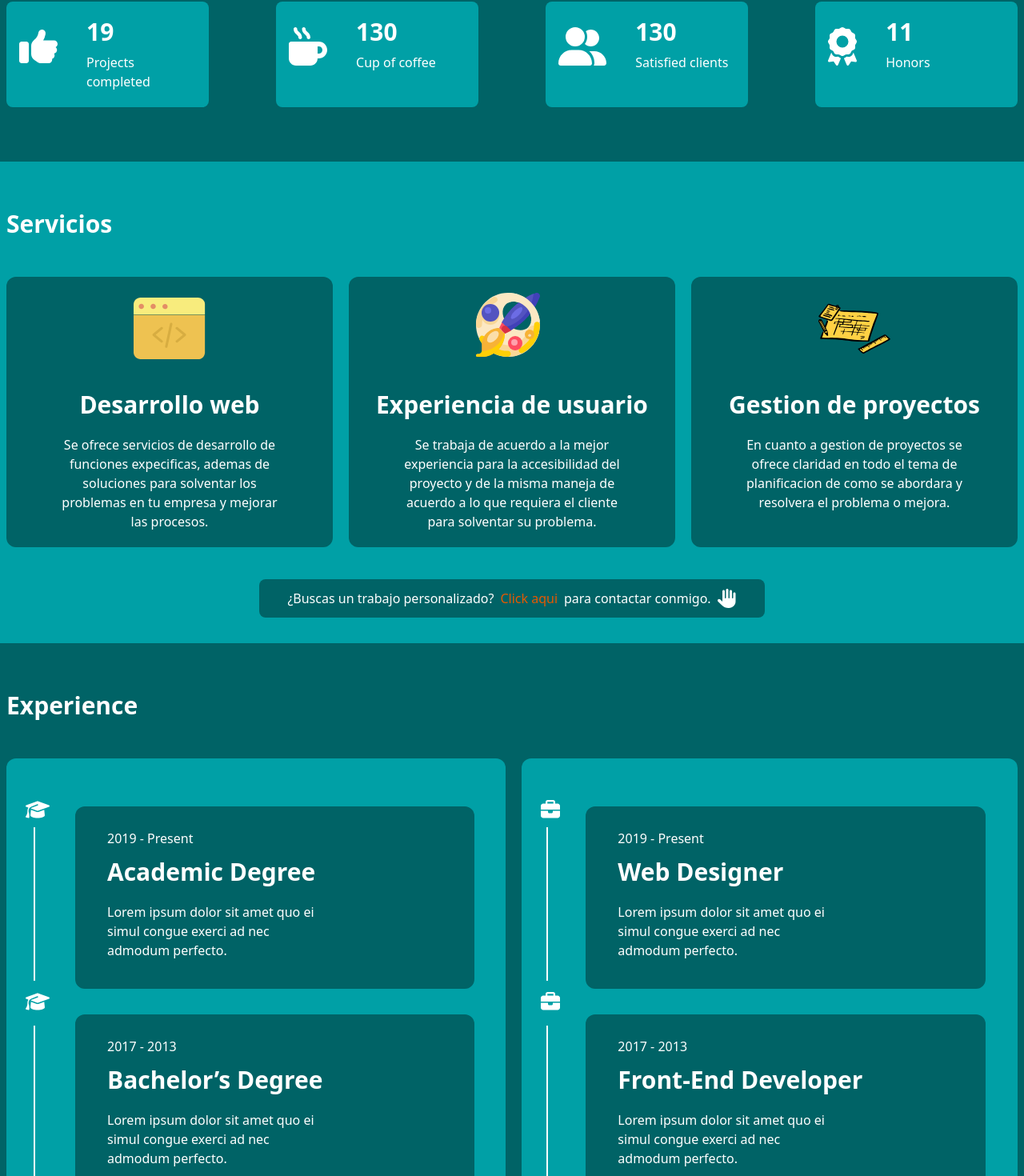
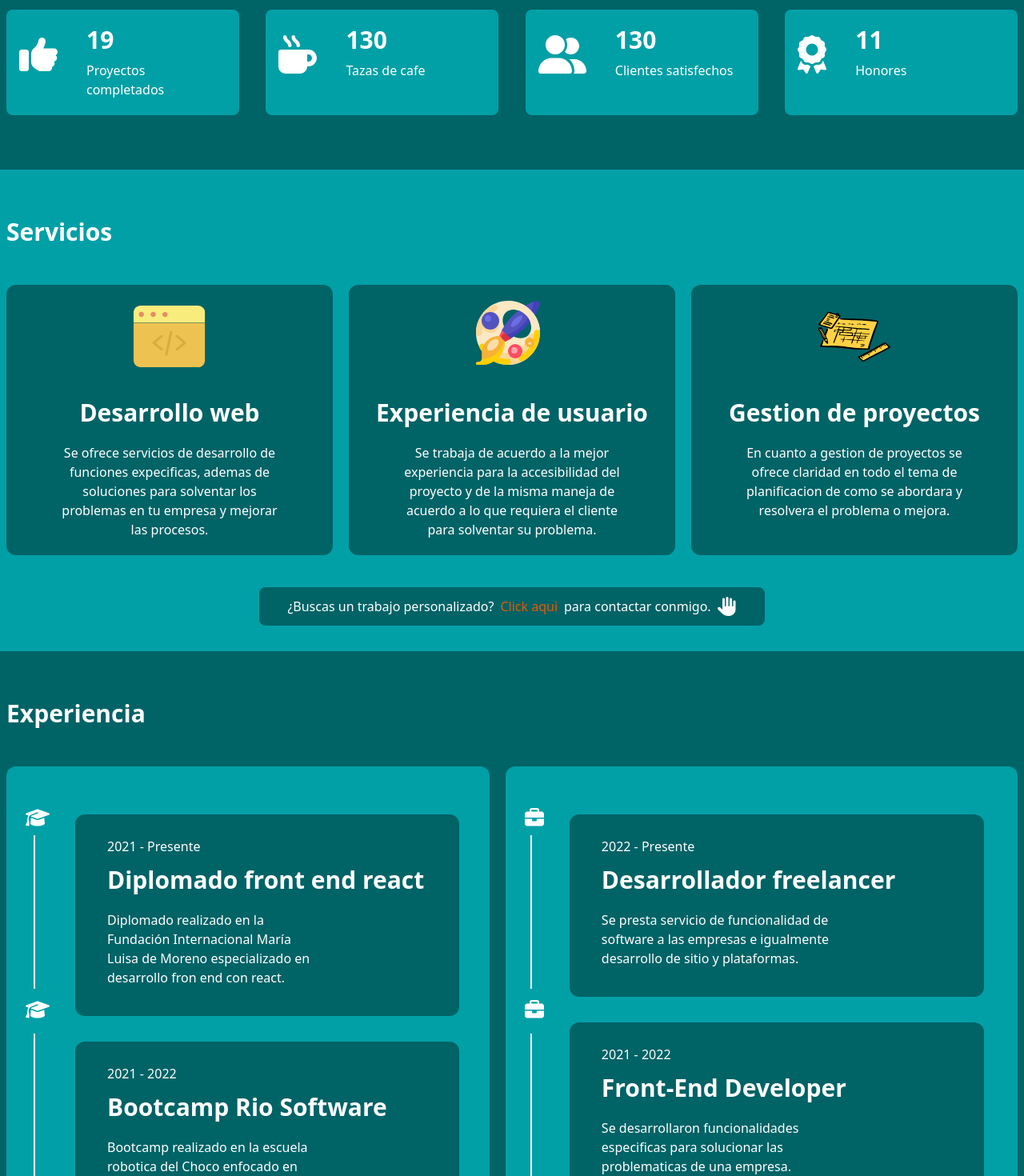
Before and after one commit to RubenJ27/Portafolio-profesional, a React (Vite) app: page / in a window 1280 px wide. Shown: the part 1262-2732 px from the top of the page at 80% size. Built offline with nearby package versions, Linux system fonts and the light colour scheme.

Commit message:
Se corrigieron los textos de toda la landing

```diff
--- a/src/pages/ExperiencePage.jsx
+++ b/src/pages/ExperiencePage.jsx
@@ -7,13 +7,13 @@ export default function Experience() {
     <>
       <div className="flex flex-wrap justify-center items-center px-2 py-3 bg-secondary-color flex-end relative" id="experience">
         <h1 className="flex container text-white font-bold text-3xl w-full my-12">
-          Experience
+          Experiencia
         </h1>
         <div className="container flex justify-evenly h-full mb-12">
           <div className="flex flex-col sm:flex-col md:flex-col lg:flex-row justify-between h-2/4">
 
             {/* card */}
-            <div className="flex sm:w-[100%] mb-8 md:mb-8 md:w-[100%] lg:[33%] w-[100%] h-2/5 bg-primary-color lg:w-auto lg:static mr-5 justify-between items center rounded-xl py-7">
+            <div className="flex sm:w-[100%] mb-8 md:mb-8 md:w-[100%] lg:[33%] w-[100%] h-auto bg-primary-color lg:w-auto lg:static mr-5 justify-between items center rounded-xl py-7">
                 {/* card icon */}
               <div className="hidden sm:flex flex-col m-4 mt-6 items-start justify-start self-start">
 
@@ -48,32 +48,32 @@ export default function Experience() {
              {/* card info */}
              <div className="flex flex-col my-4">
              <div className="bg-secondary-color w-[90%] h-[40%] m-4 p-4 px-10 rounded-xl">
-                <p className="text-white text-start my-3">2019 - Present</p>
+                <p className="text-white text-start my-3">2021 - Presente</p>
                 <h1 className="text-white font-bold text-start my-3 text-3xl">
-                Academic Degree
+                Diplomado front end react
                 </h1>
                 <p className="text-white w-2/3 h-[33%] text-start my-5">
-                Lorem ipsum dolor sit amet quo ei simul congue exerci ad nec admodum perfecto.
+                Diplomado realizado en la Fundación Internacional María Luisa de Moreno especializado en desarrollo fron end con react.
                 </p>
               </div>
 
               <div className="bg-secondary-color w-[90%] h-[40%] m-4 p-4 px-10 rounded-xl">
-                <p className="text-white text-start my-3">2017 - 2013</p>
+                <p className="text-white text-start my-3">2021 - 2022</p>
                 <h1 className="text-white font-bold text-start my-3 text-3xl">
-                Bachelor’s Degree
+                Bootcamp Rio Software
                 </h1>
                 <p className="text-white w-2/3 h-[33%] text-start my-5">
-                Lorem ipsum dolor sit amet quo ei simul congue exerci ad nec admodum perfecto.
+                Bootcamp realizado en la escuela robotica del Choco enfocado en desarrollo web.
                 </p>
               </div>
 
               <div className="bg-secondary-color w-[90%] h-[40%] m-4 p-4 px-10 rounded-xl">
-                <p className="text-white text-start my-3">2013 - 2009</p>
+                <p className="text-white text-start my-3">2020 - 2021</p>
                 <h1 className="text-white font-bold text-start my-3 text-3xl">
-                Honours Degree
+                Desarrollo web con PHP
                 </h1>
                 <p className="text-white w-2/3 h-[33%] text-start my-5">
-                Lorem ipsum dolor sit amet quo ei simul congue exerci ad nec admodum perfecto.
+                Se realizo la formacion certificada en el servicio de aprendizaje sena.
                 </p>
               </div>
 
@@ -82,7 +82,7 @@ export default function Experience() {
             </div>
 
             {/* card */}
-            <div className="flex sm:w-[100%] md:w-[100%] lg:[33%] w-[100%] h-2/5 bg-primary-color lg:w-auto lg:static justify-between items center rounded-xl py-7">
+            <div className="flex sm:w-[100%] mb-8 md:w-[100%] lg:[33%] w-[100%] h-2/5 bg-primary-color lg:w-auto lg:static justify-between items center rounded-xl py-7">
                 {/* card icon */}
               <div className="hidden sm:flex flex-col m-4 mt-6 items-start justify-start self-start">
 
@@ -117,32 +117,32 @@ export default function Experience() {
              {/* card info */}
              <div className="flex flex-col my-4">
              <div className="bg-secondary-color w-[90%] h-[40%] m-4 p-4 px-10 rounded-xl">
-                <p className="text-white text-start my-3">2019 - Present</p>
+                <p className="text-white text-start my-3">2022 - Presente</p>
                 <h1 className="text-white font-bold text-start my-3 text-3xl">
-                Web Designer
+                Desarrollador freelancer
                 </h1>
                 <p className="text-white w-2/3 h-[33%] text-start my-5">
-                Lorem ipsum dolor sit amet quo ei simul congue exerci ad nec admodum perfecto.
+                Se presta servicio de funcionalidad de software a las empresas e igualmente desarrollo de sitio y plataformas.
                 </p>
               </div>
 
               <div className="bg-secondary-color w-[90%] h-[40%] m-4 p-4 px-10 rounded-xl">
-                <p className="text-white text-start my-3">2017 - 2013</p>
+                <p className="text-white text-start my-3">2021 - 2022</p>
                 <h1 className="text-white font-bold text-start my-3 text-3xl">
                 Front-End Developer
                 </h1>
                 <p className="text-white w-2/3 h-[33%] text-start my-5">
-                Lorem ipsum dolor sit amet quo ei simul congue exerci ad nec admodum perfecto.
+                Se desarrollaron funcionalidades especificas para solucionar las problematicas de una empresa.
                 </p>
               </div>
 
               <div className="bg-secondary-color w-[90%] h-[40%] m-4 p-4 px-10 rounded-xl">
-                <p className="text-white text-start my-3">2013 - 2009</p>
+                <p className="text-white text-start my-3">2020 - 2021</p>
                 <h1 className="text-white font-bold text-start my-3 text-3xl">
-                Back-End Developer
+                Tecnico Auxiliar TIC
                 </h1>
                 <p className="text-white w-2/3 h-[33%] text-start my-5">
-                Lorem ipsum dolor sit amet quo ei simul congue exerci ad nec admodum perfecto.
+                Encargado de dar soporte tecnologico a toda la empresa en cuanto a los equipos y reparacion ademas requerimientos de software.
                 </p>
               </div>
 
--- a/src/pages/PortfolioPage.jsx
+++ b/src/pages/PortfolioPage.jsx
@@ -19,7 +19,7 @@ export const PortfolioPage = ({ url, title, description }) => {
                     <img
                       src={project.url}
                       className="h-auto justify-center self-center rounded-lg"
-                      alt="Instagram"
+                      alt="Imagen-portafolio"
                     />
                   </div>
                   <div className="bg-secondary-color w-[50%] sm:w-[40%] rounded-md p-4">
--- a/src/pages/ProfilePage.jsx
+++ b/src/pages/ProfilePage.jsx
@@ -76,46 +76,46 @@ export default function ProfilePage() {
 
         <div className="flex flex-col md:flex-wrap md:flex-row lg:flex-row container justify-between w-full my-9">
           {/* card-1 */}
-          <div className="bg-primary-color flex flex-row rounded-lg w-[100%] md:w-[45%] lg:w-[20%] my-5">
+          <div className="bg-primary-color flex flex-row rounded-lg w-[100%] md:w-[45%] lg:w-[23%] my-5">
             <div className="flex py-8 px-4">
             <FontAwesomeIcon icon={faThumbsUp} className="text-white text-5xl" />
             </div>
             <div className="flex-col m-5">
               <h1 className="text-white font-extrabold text-3xl">19</h1>
-              <p className="text-white mt-2">Projects completed</p>
+              <p className="text-white mt-2">Proyectos completados</p>
             </div>
           </div>
 
           {/* card-2 */}
-          <div className="bg-primary-color flex flex-row rounded-lg w-[100%] md:w-[45%] lg:w-[20%] my-5">
+          <div className="bg-primary-color flex flex-row rounded-lg w-[100%] md:w-[45%] lg:w-[23%] my-5">
             <div className="flex py-8 px-4">
             <FontAwesomeIcon icon={faMugHot} className="text-white text-5xl" />
             </div>
             <div className="flex-col m-5">
               <h1 className="text-white font-extrabold text-3xl">130</h1>
-              <p className="text-white mt-2">Cup of coffee</p>
+              <p className="text-white mt-2">Tazas de cafe</p>
             </div>
           </div>
 
           {/* card-3 */}
-          <div className="bg-primary-color flex flex-row rounded-lg w-[100%] md:w-[45%] lg:w-[20%] my-5">
+          <div className="bg-primary-color flex flex-row rounded-lg w-[100%] md:w-[45%] lg:w-[23%] my-5">
             <div className="flex py-8 px-4">
             <FontAwesomeIcon icon={faUserGroup} className="text-white text-5xl" />
             </div>
             <div className="flex-col m-5">
               <h1 className="text-white font-extrabold text-3xl">130</h1>
-              <p className="text-white mt-2">Satisfied clients</p>
+              <p className="text-white mt-2">Clientes satisfechos</p>
             </div>
           </div>
 
            {/* card-4 */}
-           <div className="bg-primary-color flex flex-row rounded-lg w-[100%] md:w-[45%] lg:w-[20%] my-5">
+           <div className="bg-primary-color flex flex-row rounded-lg w-[100%] md:w-[45%] lg:w-[23%] my-5">
             <div className="flex py-8 px-4">
             <FontAwesomeIcon icon={faAward} className="text-white text-5xl" />
             </div>
             <div className="flex-col m-5">
               <h1 className="text-white font-extrabold text-3xl">11</h1>
-              <p className="text-white mt-2">Honors</p>
+              <p className="text-white mt-2">Honores</p>
             </div>
           </div>
         </div>
--- a/vite.config.js
+++ b/vite.config.js
@@ -4,8 +4,5 @@ import react from '@vitejs/plugin-react'
 // https://vitejs.dev/config/
 export default defineConfig({
   plugins: [react()],
-  build: {
-    chunkSizeWarningLimit: 1600,
-  },
 
 })
```
Also changed, not shown: src/pages/HomePage.jsx (+8 -8 lines).
